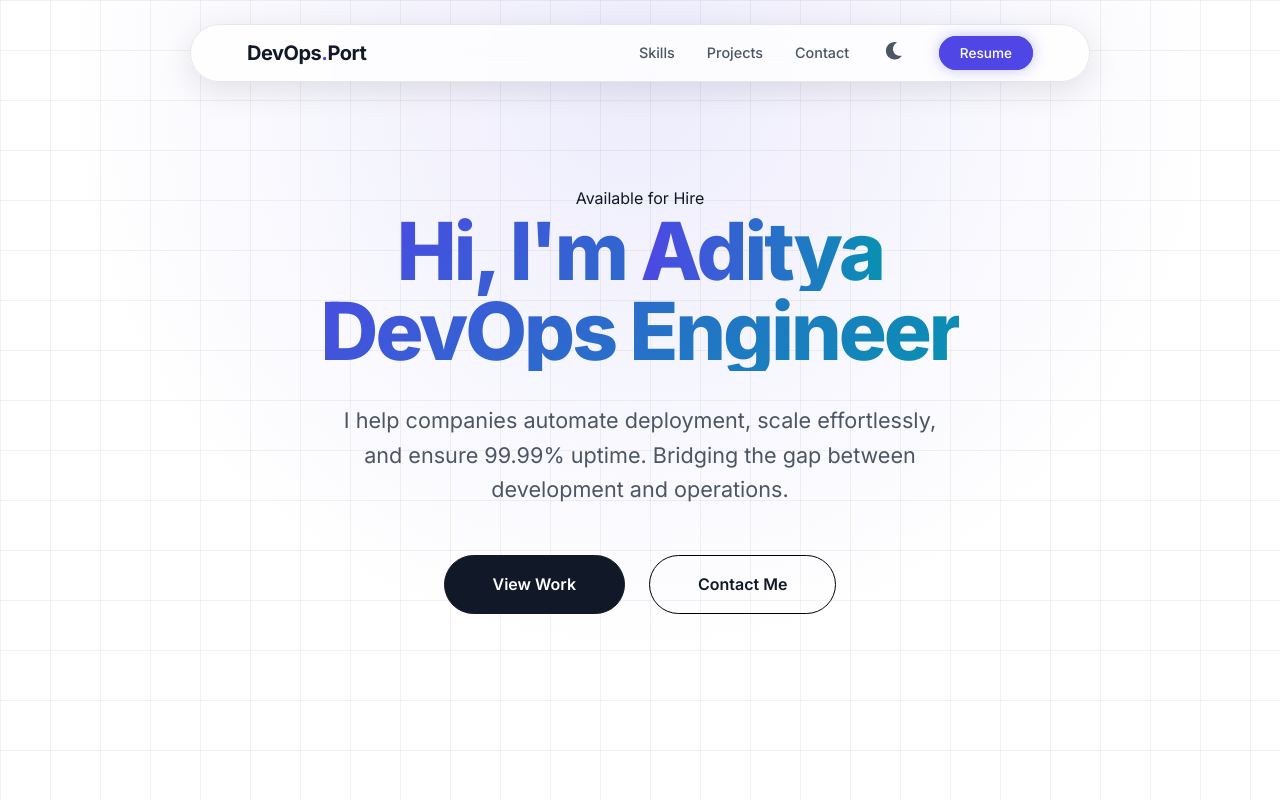
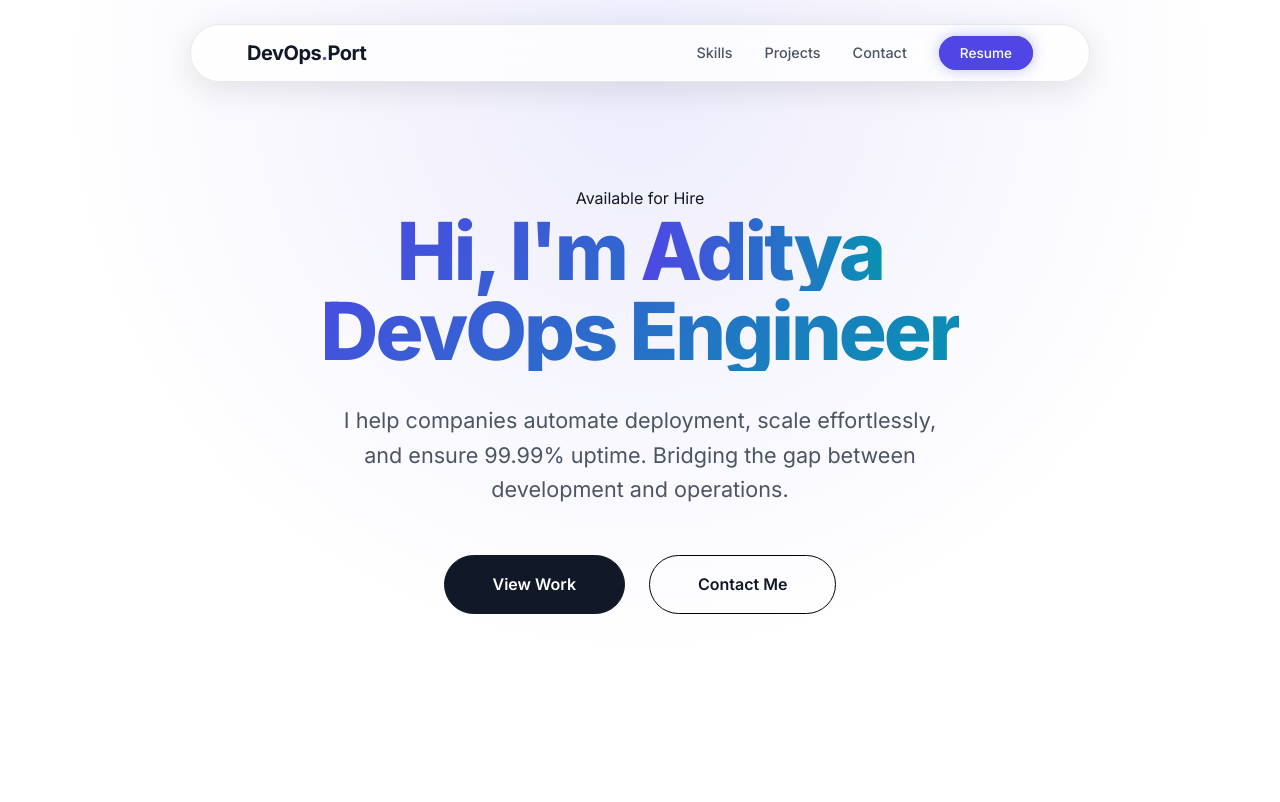
Before and after one commit to aditya31031/devopsportfolio, a React (Vite) app: page / in a window 1280 px wide. Shown: the top 802 px of the page. Built offline with nearby package versions, Linux system fonts and the light colour scheme.

Commit message:
first commit

```diff
--- a/src/components/Navbar.jsx
+++ b/src/components/Navbar.jsx
@@ -4,7 +4,6 @@
 const Navbar = () => {
     const [scrolled, setScrolled] = useState(false);
     const [isOpen, setIsOpen] = useState(false);
-    const [theme, setTheme] = useState('light');
 
     useEffect(() => {
         const handleScroll = () => {
@@ -17,14 +16,6 @@
         window.addEventListener('scroll', handleScroll);
         return () => window.removeEventListener('scroll', handleScroll);
     }, [scrolled]);
-
-    useEffect(() => {
-        document.documentElement.setAttribute('data-theme', theme);
-    }, [theme]);
-
-    const toggleTheme = () => {
-        setTheme((prevTheme) => (prevTheme === 'light' ? 'dark' : 'light'));
-    };
 
     const toggleMenu = () => {
         setIsOpen(!isOpen);
@@ -43,11 +34,7 @@
                     <li><a href="#skills" onClick={() => setIsOpen(false)}>Skills</a></li>
                     <li><a href="#projects" onClick={() => setIsOpen(false)}>Projects</a></li>
                     <li><a href="#contact" onClick={() => setIsOpen(false)}>Contact</a></li>
-                    <li>
-                        <button className="theme-toggle" onClick={toggleTheme}>
-                            {theme === 'light' ? <FaMoon /> : <FaSun />}
-                        </button>
-                    </li>
+                    {/* Theme toggle removed */}
                     <li><a href="/resume.pdf" download className="nav-resume-btn" onClick={() => setIsOpen(false)}>Resume</a></li>
                 </ul>
             </div>
--- a/src/index.css
+++ b/src/index.css
@@ -128,10 +128,12 @@
   -webkit-background-clip: text;
   background-clip: text;
   -webkit-text-fill-color: transparent;
-  display: inline-block;
-  position: relative;
-  left: 50%;
-  transform: translateX(-50%);
+  display: block;
+  /* Changed from inline-block to block */
+  margin-left: auto;
+  margin-right: auto;
+  width: fit-content;
+  /* Ensures formatting stays tight */
 }
 
 .section-title::after {
```
